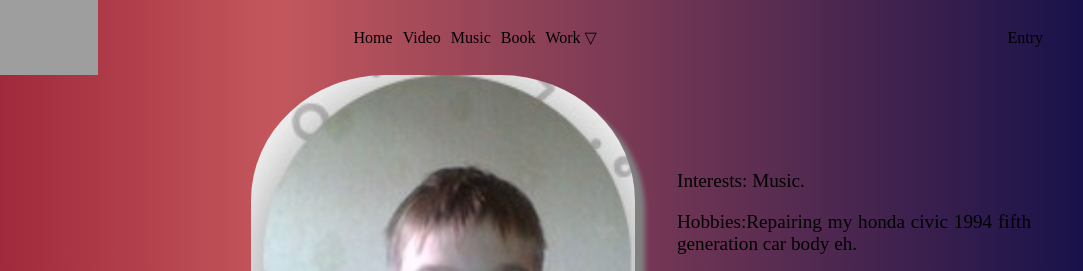
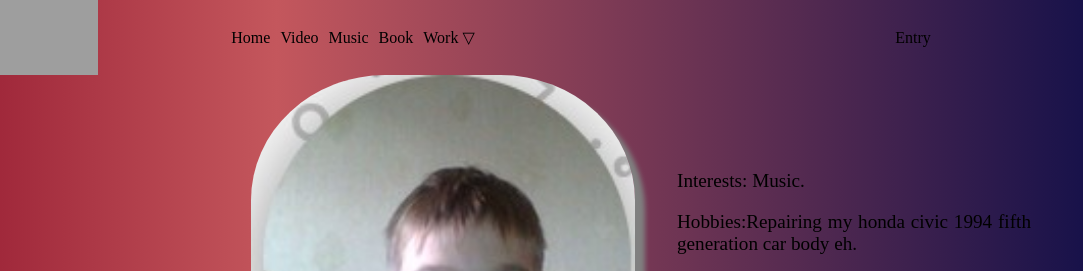
Before and after one commit to ligushka789/babybaby-, a website: page index.html in a window 1280 px wide. Shown: the top 271 px of the page, 197-1280 px from the left. Drawn offline with Linux system fonts and the light colour scheme; grey boxes are pictures that could not be loaded; files whose address does not match are found by name.

Commit message:
final_step 1.2
1.2

```diff
--- a/index.html
+++ b/index.html
@@ -25,7 +25,7 @@
                 </ul>
             </li>
         </ul>
-        <div><a href="https://ku.edu.kz">Entry</a>
+        <div class="piska"><a href="https://ku.edu.kz">Entry</a>
 
             <div class = "burger" id = "burger2">
             <span></span>
--- a/src/style.css
+++ b/src/style.css
@@ -36,6 +36,12 @@ body {
 .navbar div {
     display: flex; /* Устанавливает div как flex-контейнер */
     margin-right: 20px; /* Добавляет отступ справа у div */
+}
+
+.navbar .piska{
+    margin:0px;
+    width:25%;
+
 }
 
 .navbar div a {
```
